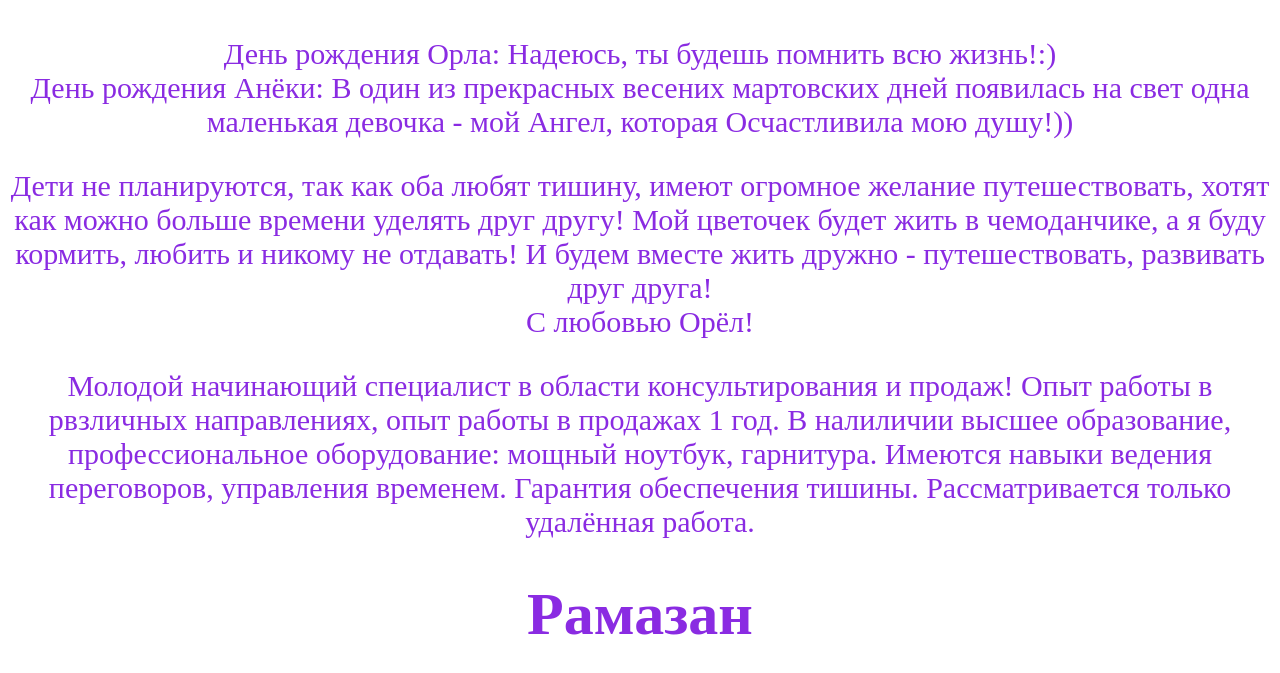
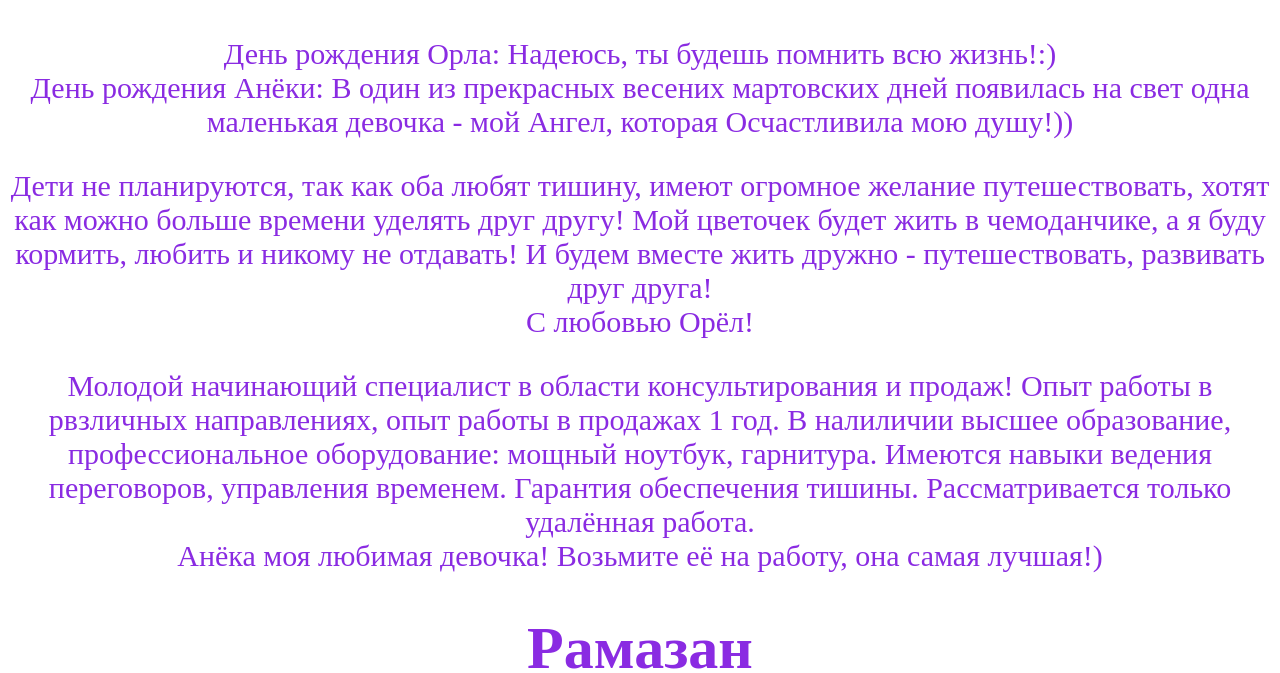
Before and after one commit to Champ112001/education, a plain HTML site: page for my love.html in a window 1280 px wide. Shown: the part 627-1300 px from the top of the page. Drawn offline with Linux system fonts and the light colour scheme.

Commit message:
For my love!))

```diff
--- a/for my love.html
+++ b/for my love.html
@@ -66,7 +66,8 @@
                         С любовью Орёл!
                     </p>
                     <p>
-                        Молодой начинающий специалист в области консультирования и продаж! Опыт работы в рвзличных направлениях, опыт работы в продажах 1 год. В налиличии высшее образование, профессиональное оборудование: мощный ноутбук, гарнитура. Имеются навыки ведения переговоров, управления временем. Гарантия обеспечения тишины. Рассматривается только удалённая работа.
+                        Молодой начинающий специалист в области консультирования и продаж! Опыт работы в рвзличных направлениях, опыт работы в продажах 1 год. В налиличии высшее образование, профессиональное оборудование: мощный ноутбук, гарнитура. Имеются навыки ведения переговоров, управления временем. Гарантия обеспечения тишины. Рассматривается только удалённая работа. <br>
+                        Анёка моя любимая девочка! Возьмите её на работу, она самая лучшая!)
                     </p>
                 </div>
                 <div class="children2">
```
